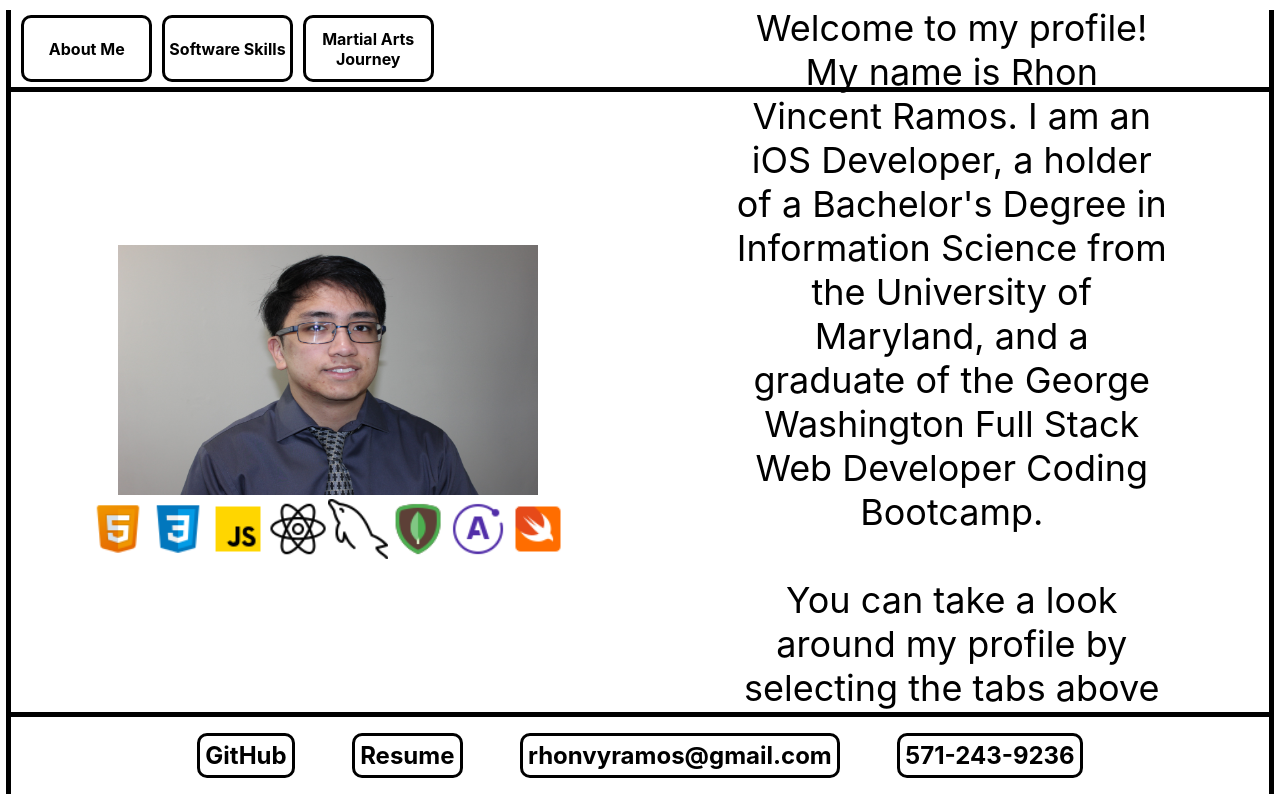
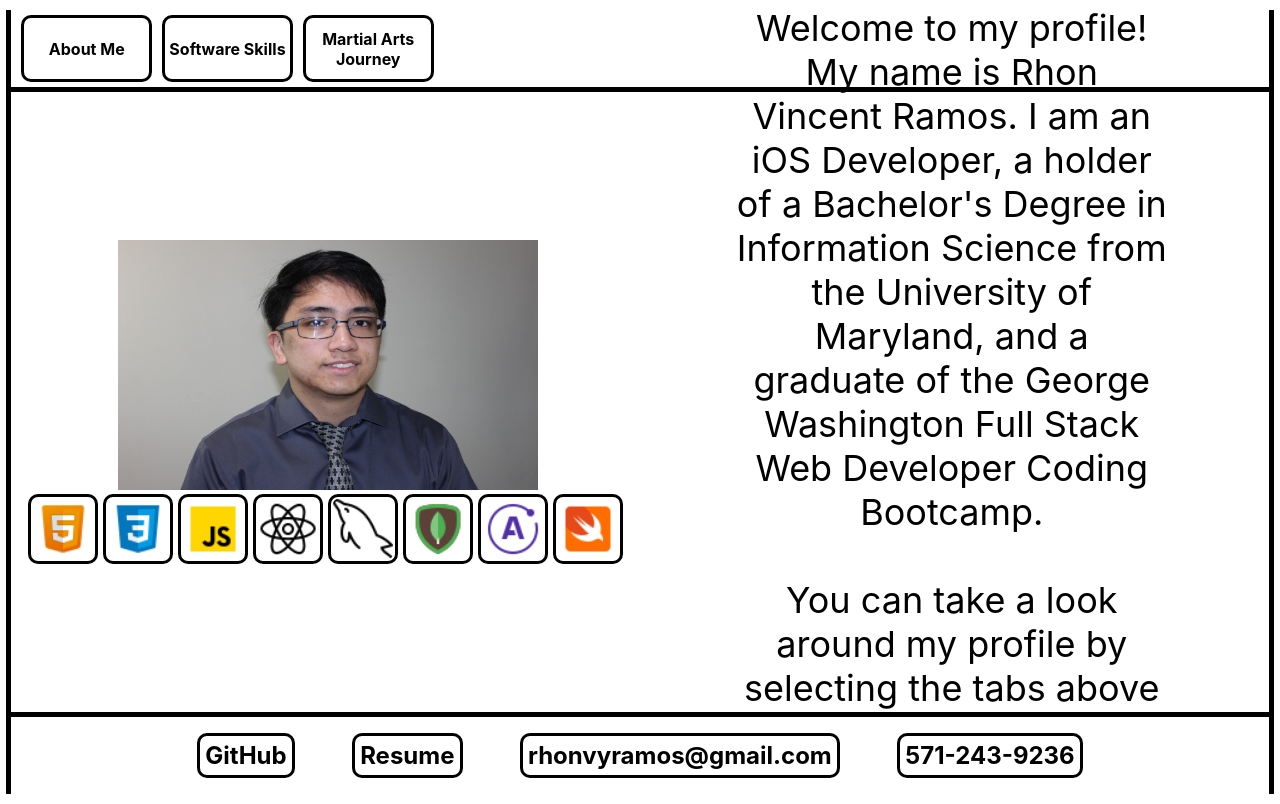
Before and after one commit to rhonvyramos/resume-portfolio-overdone, a React (Create React App) app: page / in a window 1280 px wide. Built offline with nearby package versions, Linux system fonts and the light colour scheme.

Commit message:
transition added to aboutme icons

```diff
--- a/src/assets/aboutme.css
+++ b/src/assets/aboutme.css
@@ -33,6 +33,20 @@
     width: 50%;
 }
 
+#image_software img {
+    border-style: solid;
+    border-radius: 10px;
+    margin-right: 5px;
+    padding: 2px;
+
+    transition: box-shadow 0.3s ease-in, transform 0.3s ease-in;
+}
+
+#image_software img:hover {
+    box-shadow: 5px 5px 5px;
+    transform: translateY(-5px);
+}
+
 #text_description {
     text-align: center;
 
```
